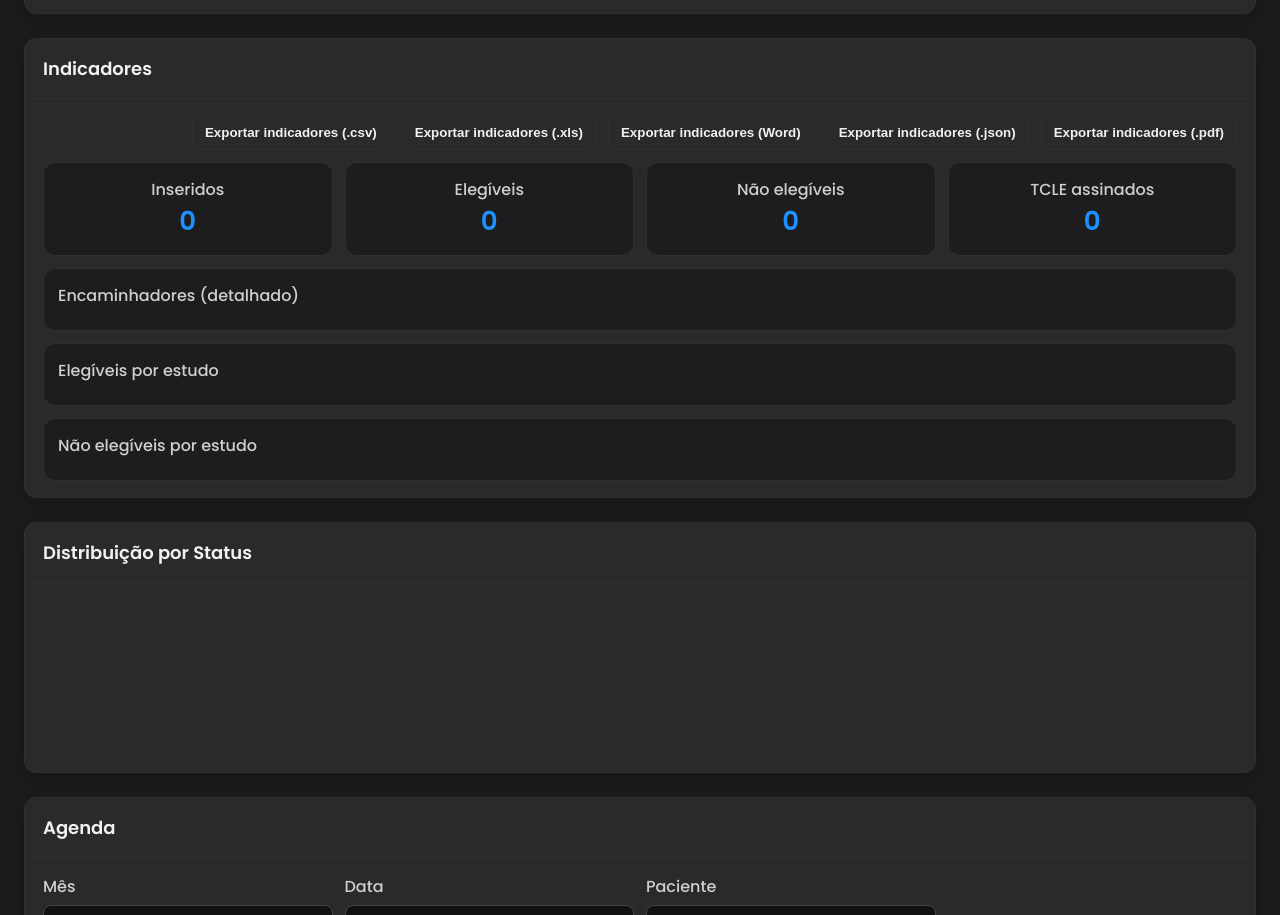
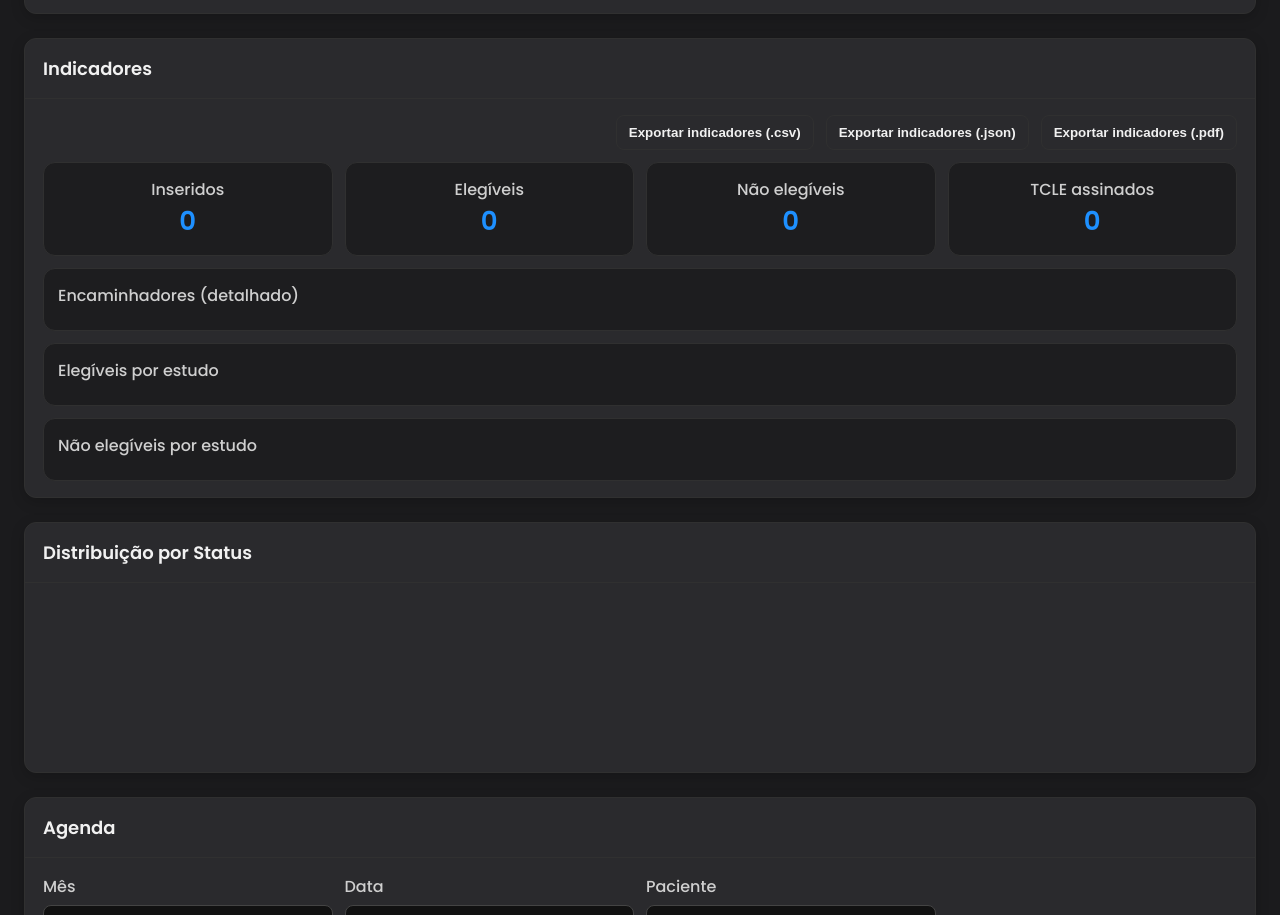
Before and after one commit to gustavoortiz167-source/iep-recrutamento-web, a website: page public/index.html in a window 1280 px wide. Shown: the part 929-1844 px from the top of the page. Drawn offline with nearby package versions, Linux system fonts and the light colour scheme.

Commit message:
Revert "feat: exclusão de agendamentos na UI; exportações Excel (.xls) e Word com gráficos; melhorar visibilidade inicial de pacientes"
This reverts commit 6e512b36655ea62b7f24dddc14186a1543d558e6.

```diff
--- a/public/index.html
+++ b/public/index.html
@@ -132,8 +132,6 @@
     <div class="body">
       <div class="row" style="justify-content:flex-end; margin-bottom:12px">
         <button class="btn btn-ghost" onclick="exportIndicatorsCSV()">Exportar indicadores (.csv)</button>
-        <button class="btn btn-ghost" onclick="exportIndicatorsXLS()">Exportar indicadores (.xls)</button>
-        <button class="btn btn-ghost" onclick="exportIndicatorsDOC()">Exportar indicadores (Word)</button>
         <button class="btn btn-ghost" onclick="exportIndicatorsJSON()">Exportar indicadores (.json)</button>
         <button class="btn btn-ghost" onclick="exportIndicatorsPDF()">Exportar indicadores (.pdf)</button>
       </div>
@@ -583,29 +581,6 @@ function exportIndicatorsCSV(){
   const blob = new Blob([BOM + csv], {type:"text/csv;charset=utf-8"});
   const a = document.createElement("a"); a.href=URL.createObjectURL(blob); a.download=`indicadores_${s.referencia.replace(/\//g,'-')}.csv`; document.body.appendChild(a); a.click(); a.remove();
 }
-function exportIndicatorsXLS(){
-  const s = indicatorsSnapshot();
-  const rows = [];
-  rows.push(`<tr><th colspan="2">IEP São Lucas — Indicadores</th></tr>`);
-  rows.push(`<tr><td>Referência</td><td>${esc(s.referencia)}</td></tr>`);
-  rows.push(`<tr><td>Gerado em</td><td>${esc(new Date().toLocaleString())}</td></tr>`);
-  rows.push(`<tr><th>Indicador</th><th>Valor</th></tr>`);
-  rows.push(`<tr><td>Inseridos</td><td>${s.inseridos}</td></tr>`);
-  rows.push(`<tr><td>Elegíveis</td><td>${s.elegiveis}</td></tr>`);
-  rows.push(`<tr><td>Não elegíveis</td><td>${s.nao_elegiveis}</td></tr>`);
-  rows.push(`<tr><td>TCLE assinados</td><td>${s.tcle_assinados}</td></tr>`);
-  rows.push(`<tr><th colspan="2">Encaminhadores</th></tr>`);
-  for(const [k,v] of Object.entries(s.encaminhadores)) rows.push(`<tr><td>${esc(k)}</td><td>${v}</td></tr>`);
-  rows.push(`<tr><th colspan="2">Elegíveis por estudo</th></tr>`);
-  if(Object.keys(s.elegiveis_por_estudo).length===0) rows.push(`<tr><td>Sem registros</td><td>0</td></tr>`);
-  else for(const [est,qtd] of Object.entries(s.elegiveis_por_estudo)) rows.push(`<tr><td>${esc(est)}</td><td>${qtd}</td></tr>`);
-  rows.push(`<tr><th colspan="2">Não elegíveis por estudo</th></tr>`);
-  if(Object.keys(s.nao_elegiveis_por_estudo).length===0) rows.push(`<tr><td>Sem registros</td><td>0</td></tr>`);
-  else for(const [est,qtd] of Object.entries(s.nao_elegiveis_por_estudo)) rows.push(`<tr><td>${esc(est)}</td><td>${qtd}</td></tr>`);
-  const html = `<!DOCTYPE html><html><head><meta charset="utf-8" /></head><body><table border="1">${rows.join('')}</table></body></html>`;
-  const blob = new Blob([html], {type:'application/vnd.ms-excel'});
-  const a = document.createElement('a'); a.href = URL.createObjectURL(blob); a.download = `indicadores_${s.referencia.replace(/\//g,'-')}.xls`; document.body.appendChild(a); a.click(); a.remove();
-}
 async function exportIndicatorsPDF(){
   const { jsPDF } = window.jspdf;
   const doc = new jsPDF({unit:"pt", format:"a4"});
@@ -639,33 +614,6 @@ async function exportIndicatorsPDF(){
   else { for (const [est,qtd] of Object.entries(s.nao_elegiveis_por_estudo)) { doc.text(`• ${est}: ${qtd}`, 40, y); y += 14; } }
 
   doc.save(`indicadores_${s.referencia.replace(/\//g,'-')}.pdf`);
-}
-
-function exportIndicatorsDOC(){
-  const s = indicatorsSnapshot();
-  const canvas = byId('statusChart'); const img = canvas.toDataURL('image/png');
-  const html = `<!DOCTYPE html><html><head><meta charset="utf-8" /></head><body>
-    <h2>IEP São Lucas — Indicadores</h2>
-    <p><strong>Referência:</strong> ${esc(s.referencia)}<br/>
-    <strong>Gerado em:</strong> ${esc(new Date().toLocaleString())}</p>
-    <h3>Resumo</h3>
-    <ul>
-      <li>Inseridos: ${s.inseridos}</li>
-      <li>Elegíveis: ${s.elegiveis}</li>
-      <li>Não elegíveis: ${s.nao_elegiveis}</li>
-      <li>TCLE assinados: ${s.tcle_assinados}</li>
-    </ul>
-    <h3>Dashboard</h3>
-    <p><img src="${img}" alt="Gráfico de Status" style="max-width:600px"/></p>
-    <h3>Encaminhadores</h3>
-    <table border="1">${Object.entries(s.encaminhadores).map(([k,v])=>`<tr><td>${esc(k)}</td><td>${v}</td></tr>`).join('')}</table>
-    <h3>Elegíveis por estudo</h3>
-    <table border="1">${Object.keys(s.elegiveis_por_estudo).length===0?'<tr><td>Sem registros</td><td>0</td></tr>':Object.entries(s.elegiveis_por_estudo).map(([e,q])=>`<tr><td>${esc(e)}</td><td>${q}</td></tr>`).join('')}</table>
-    <h3>Não elegíveis por estudo</h3>
-    <table border="1">${Object.keys(s.nao_elegiveis_por_estudo).length===0?'<tr><td>Sem registros</td><td>0</td></tr>':Object.entries(s.nao_elegiveis_por_estudo).map(([e,q])=>`<tr><td>${esc(e)}</td><td>${q}</td></tr>`).join('')}</table>
-  </body></html>`;
-  const blob = new Blob([html], {type:'application/msword'});
-  const a = document.createElement('a'); a.href = URL.createObjectURL(blob); a.download = `indicadores_${s.referencia.replace(/\//g,'-')}.doc`; document.body.appendChild(a); a.click(); a.remove();
 }
 
 /* ======= TABELA & GRÁFICO ======= */
@@ -806,7 +754,7 @@ function showUpcomingReminders(){
 let AGENDAMENTOS = [];
 function renderAgenda(){
   const sec = document.getElementById('agendaSection'); if(!sec) return;
-  const list = (AGENDAMENTOS||[]).map(a=>`<div>📅 ${a.data} — ${esc(a.descricao||'')} ${a.paciente_id?`(Paciente: ${esc(getPatientName(a.paciente_id))})`:''} <button class="btn btn-ghost" onclick="deleteAgendamento('${a.id}')">Excluir</button></div>`).join('');
+  const list = (AGENDAMENTOS||[]).map(a=>`<div>📅 ${a.data} — ${esc(a.descricao||'')} ${a.paciente_id?`(Paciente: ${esc(getPatientName(a.paciente_id))})`:''}</div>`).join('');
   document.getElementById('agendaList').innerHTML = list || '(sem agendamentos)';
   renderCalendar();
 }
@@ -820,13 +768,6 @@ async function addAgendamento(){
   byId('agData').value=''; byId('agDesc').value=''; byId('agPacienteSel').value='';
   await loadAgendamentos();
   showToast('Agendamento criado');
-}
-
-async function deleteAgendamento(id){
-  if(!id) return; if(!confirm('Excluir este agendamento?')) return;
-  const res = await fetch(`${API_BASE}/agendamentos/${id}`, { method:'DELETE', headers: getAuthHeaders() });
-  const d = await res.json().catch(()=>({})); if(!res.ok){ if(res.status===403){ showToast('Senha de edição incorreta', true); promptEditPassword(); return; } showToast(d.error||'Erro ao remover agendamento', true); return; }
-  await loadAgendamentos(); showToast('Agendamento removido');
 }
 
 function renderCalendar(){
```
